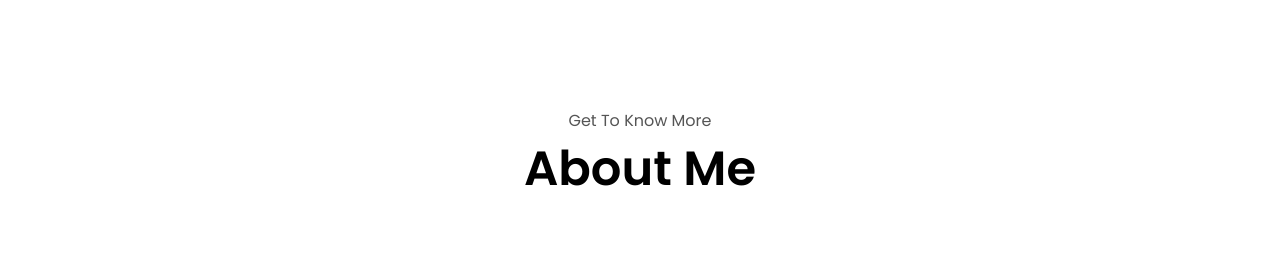
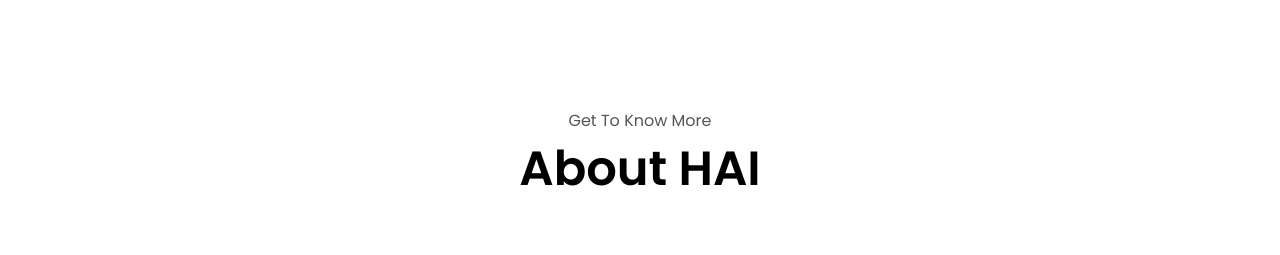
Before and after one commit to codingbrains14/portfolio333, a plain HTML site: page index.html in a window 1280 px wide. Shown: the part 820-1075 px from the top of the page. Drawn offline with Linux system fonts and the light colour scheme.

Commit message:
Update index.html

```diff
--- a/index.html
+++ b/index.html
@@ -73,7 +73,7 @@
     </section>
     <section id="about">
       <p class="section__text__p1">Get To Know More</p>
-      <h1 class="title">About Me</h1>
+      <h1 class="title">About HAI</h1>
       <div class="section-container">
         <div class="section__pic-container">
           <img
```
